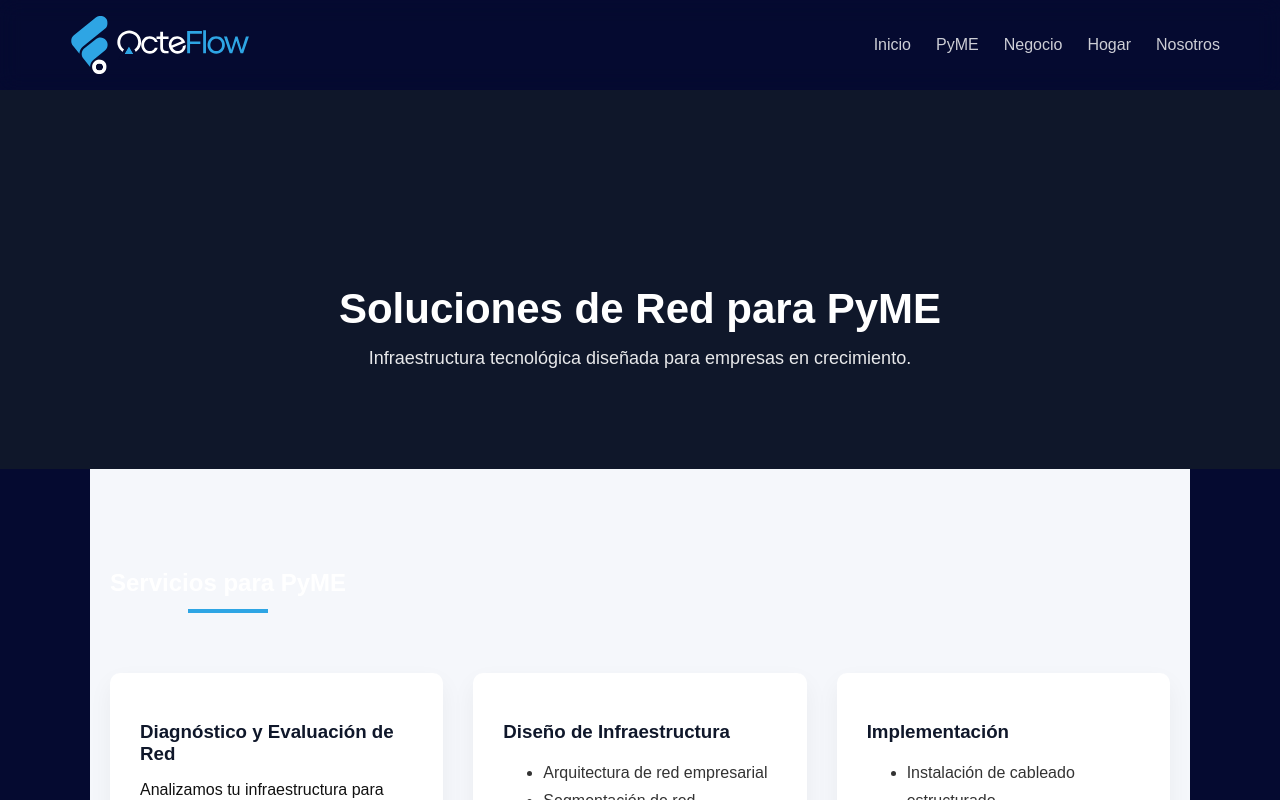
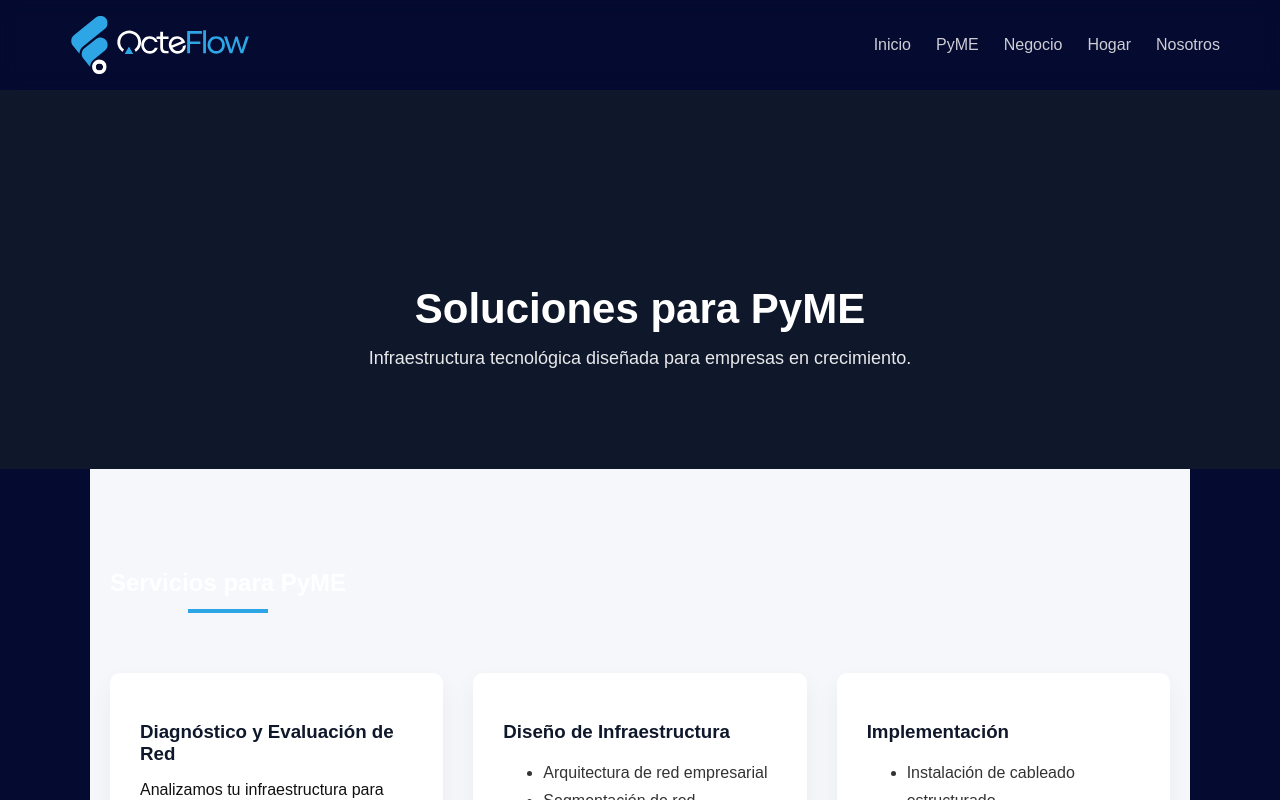
Before and after one commit to OcteFlow/octeflow-site, a Next.js app: page /pyme in a window 1280 px wide. Shown: the top 800 px of the page. Built offline with nearby package versions, Linux system fonts and the light colour scheme.

Commit message:
Update pyme.js

```diff
--- a/pages/pyme.js
+++ b/pages/pyme.js
@@ -18,7 +18,7 @@ export default function Pyme() {
       </Head>
 
       <section className="page-hero">
-        <h1>Soluciones de Red para PyME</h1>
+        <h1>Soluciones para PyME</h1>
         <p>
           Infraestructura tecnológica diseñada para empresas en crecimiento.
         </p>
```
